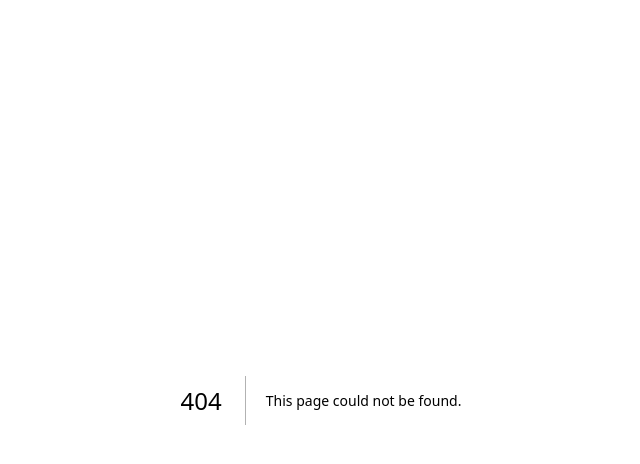
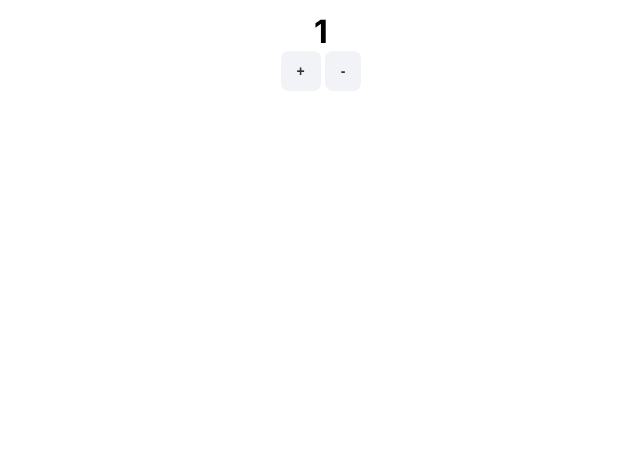
Before and after one commit to ssabii/provider-example, a Next.js app: page /counter-optimization in a window 1280 px wide. Before the commit this address had no page. Shown: the top 464 px of the page, without its empty margins (319-959 px from the left). Built offline with nearby package versions, Linux system fonts and the light colour scheme.

Commit message:
feat: counter optimization 예제 구현

```diff
--- /dev/null
+++ b/src/app/counter-optimization/Buttons.tsx
@@ -0,0 +1,24 @@
+"use client";
+
+import React from 'react'
+import useCounterActions from './useCounterActions'
+import Button from '@/components/Button';
+import { styled } from 'styled-components';
+
+function Buttons() {
+  const { increase, decrease } = useCounterActions();
+  console.log('Buttons');
+  return (
+    <ButtonsBlock>
+      <Button onClick={increase}>+</Button>
+      <Button onClick={decrease}>-</Button>
+    </ButtonsBlock>
+  )
+}
+
+const ButtonsBlock = styled.div`
+  display: flex;
+  gap: 4px;
+`
+
+export default Buttons
--- /dev/null
+++ b/src/app/counter-optimization/CounterProvider.tsx
@@ -0,0 +1,35 @@
+"use client";
+
+import { createContext, useMemo, useState } from "react";
+
+export const CounterValueContext = createContext(0);
+
+export interface CounterActionsProps {
+  increase: () => void;
+  decrease: () => void;
+}
+
+export const CounterActionsContext = createContext<CounterActionsProps | undefined>(undefined);
+
+interface CounterProviderProps {
+  children: React.ReactNode;
+}
+
+function CounterProvider({ children }: CounterProviderProps) {
+  const [counter, setCounter] = useState(1);
+
+  const actions = useMemo(() => ({
+    increase: () => setCounter((prev) => prev + 1),
+    decrease: () => setCounter((prev) => prev - 1),
+  }), []);
+
+  return (
+    <CounterActionsContext.Provider value={actions}>
+      <CounterValueContext.Provider value={counter}>
+        {children}
+      </CounterValueContext.Provider>
+    </CounterActionsContext.Provider>
+  )
+}
+
+export default CounterProvider;
--- /dev/null
+++ b/src/app/counter-optimization/Value.tsx
@@ -0,0 +1,14 @@
+"use client";
+
+import React from 'react'
+import useCounterValue from './useCounterValue'
+
+function Value() {
+  const counter = useCounterValue();
+
+  return (
+    <h1>{counter}</h1>
+  )
+}
+
+export default Value
--- /dev/null
+++ b/src/app/counter-optimization/page.tsx
@@ -0,0 +1,27 @@
+"use client";
+
+import React from 'react'
+import { styled } from 'styled-components'
+import CounterProvider from './CounterProvider'
+import Value from './Value'
+import Buttons from './Buttons'
+
+function CounterPage() {
+  return (
+    <CounterBlock>
+      <CounterProvider>
+        <Value />
+        <Buttons />
+      </CounterProvider>
+    </CounterBlock>
+  )
+}
+
+const CounterBlock = styled.div`
+  margin: 12px 0;
+  display: flex;
+  flex-direction: column;
+  align-items: center;
+`;
+
+export default CounterPage
--- /dev/null
+++ b/src/app/counter-optimization/useCounterActions.ts
@@ -0,0 +1,16 @@
+"use client";
+
+import React, { useContext } from 'react'
+import { CounterActionsContext } from './CounterProvider';
+
+function useCounterActions() {
+  const value = useContext(CounterActionsContext);
+
+  if(value === undefined) {
+    throw new Error('useCounterActions must be used within CounterProvider');
+  }
+
+  return value;
+}
+
+export default useCounterActions
--- /dev/null
+++ b/src/app/counter-optimization/useCounterValue.ts
@@ -0,0 +1,16 @@
+"use client";
+
+import { useContext } from "react"
+import { CounterValueContext } from "./CounterProvider"
+
+function useCounterValue() {
+  const value = useContext(CounterValueContext)
+
+  if(value === undefined) {
+    throw new Error('useCounterValue must be used within CounterProvider');
+  }
+
+  return value;
+}
+
+export default useCounterValue;
```
